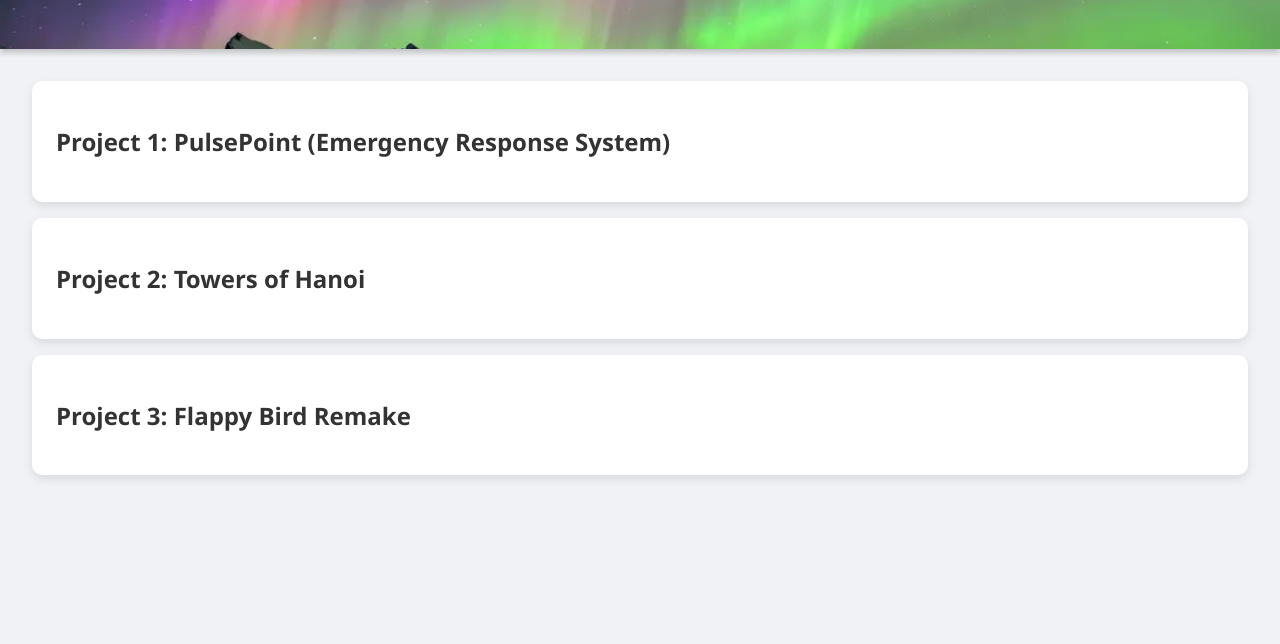
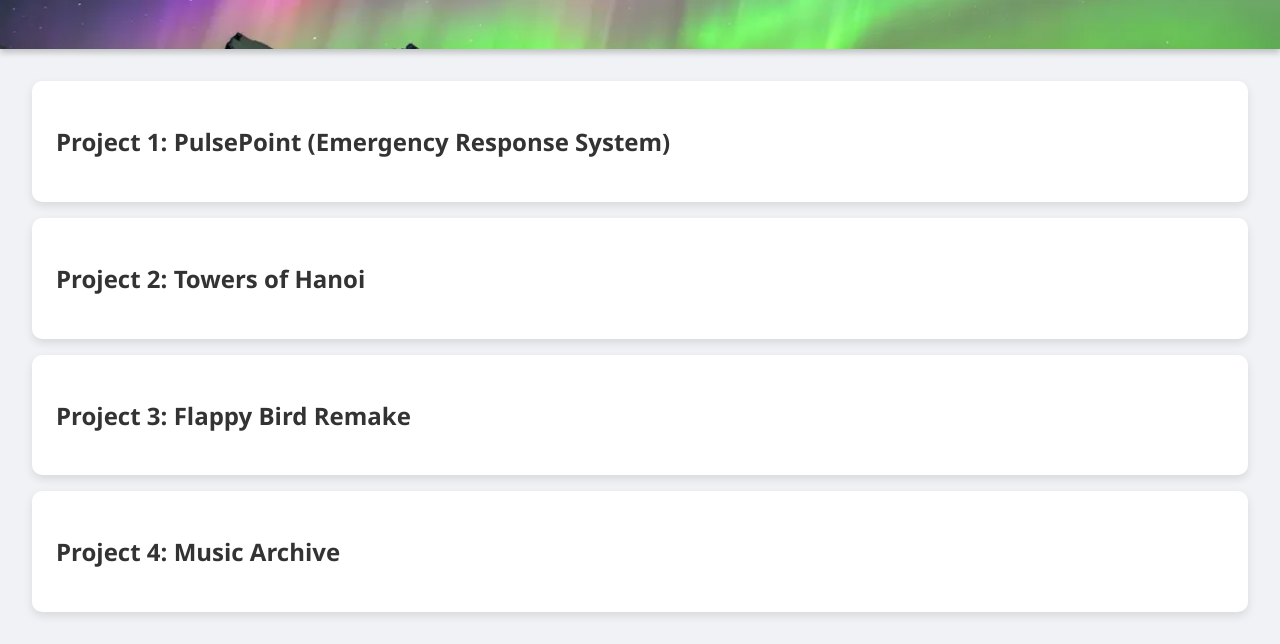
Before and after one commit to ShailynChellan/Portfolio, a plain HTML site: page index.html in a window 1280 px wide. Shown: the part 187-831 px from the top of the page. Before the commit the page ends 800 px from the top, so only its background shows below. Drawn offline with Linux system fonts and the light colour scheme.

Commit message:
index.html

```diff
--- a/index.html
+++ b/index.html
@@ -23,6 +23,9 @@
     </div>
     <div class="project-card" onclick="openModal('project3')">
       <h2>Project 3: Flappy Bird Remake</h2>
+    </div>
+    <div class="project-card" onclick="openModal('project4')">
+        <h2>Project 4: Music Archive</h2>
     </div>
     <!-- Add more projects here -->
   </main>
```
